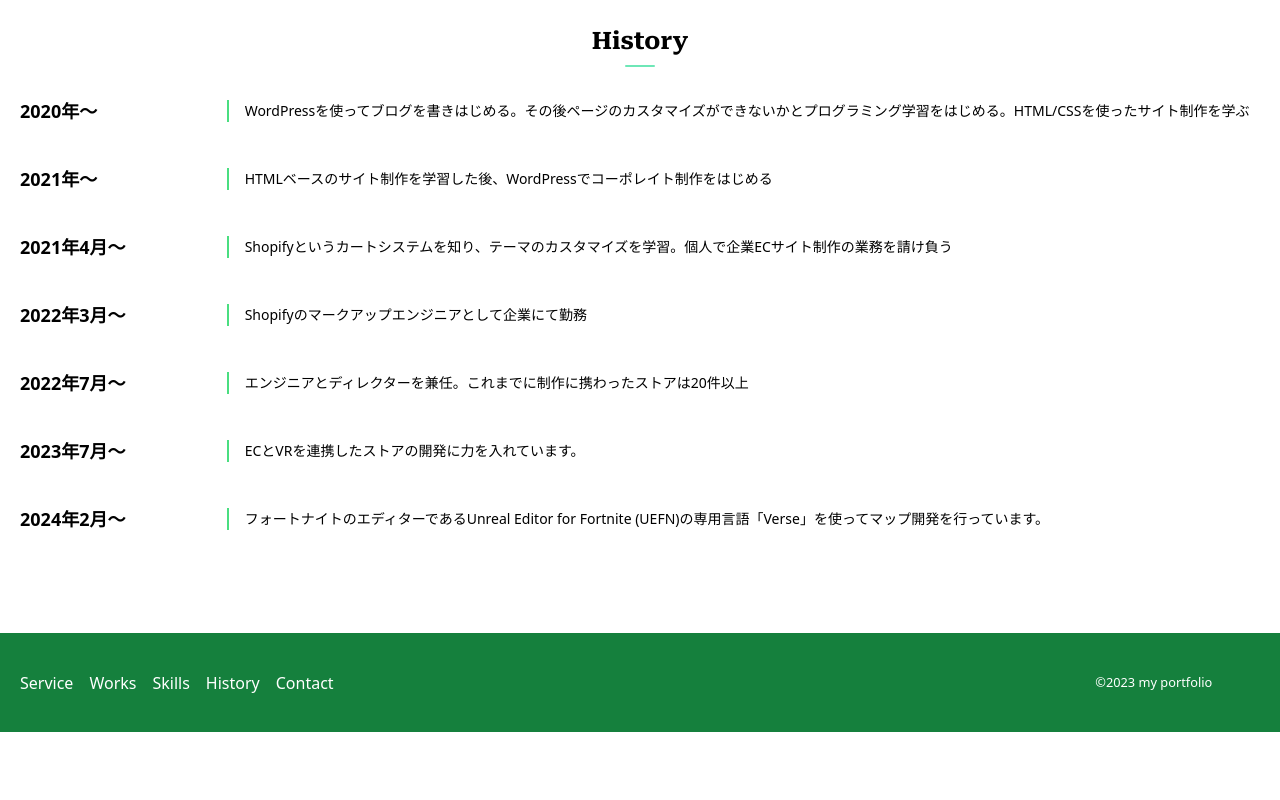
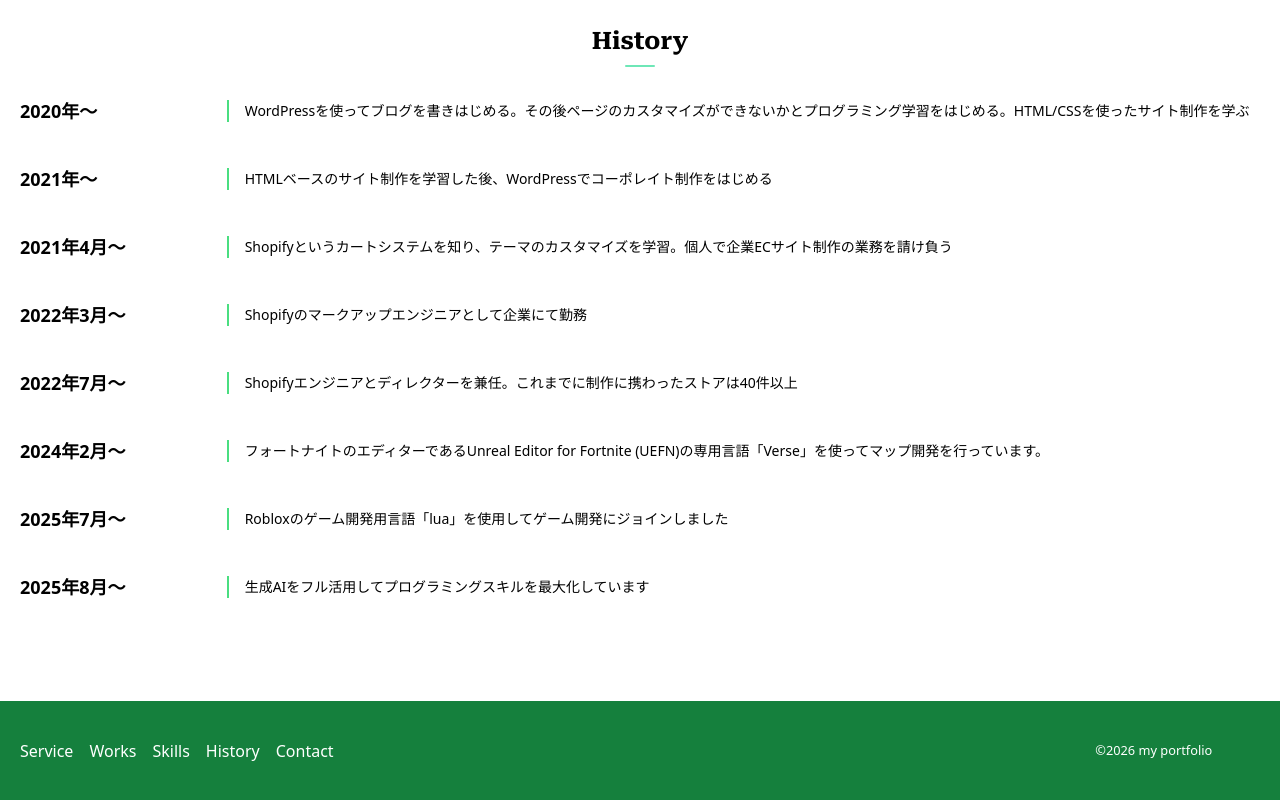
Before and after one commit to ma30nousagi/portfolio-next, a Next.js app: page / in a window 1280 px wide. Shown: the part 2855-3655 px from the top of the page. Before the commit the page ends 3587 px from the top, so only its background shows below. Built offline with nearby package versions, Linux system fonts and the light colour scheme.

Commit message:
20260204_edit history

```diff
--- a/components/Footer.tsx
+++ b/components/Footer.tsx
@@ -11,7 +11,7 @@ export function Footer() {
                     <li className="ml-4"><Link href="/#history">History</Link></li>
                     <li className="ml-4"><Link href="https://socketweb.net/contact/">Contact</Link></li>
                 </ul>
-                <small className="p-5 md:basis-1/5">&copy;2023 my portfolio</small>
+                <small className="p-5 md:basis-1/5">&copy;2026 my portfolio</small>
             </div>
         </footer>
     );
--- a/components/History.tsx
+++ b/components/History.tsx
@@ -41,15 +41,7 @@ export function History() {
                     <h3 className="text-lg font-bold">2022年7月〜</h3>
                   </div>
                   <div className="basis-5/6 pl-4 border-l-2 border-green-400">
-                    <p className="text-sm leading-relaxed">エンジニアとディレクターを兼任。これまでに制作に携わったストアは20件以上</p>
-                  </div>
-                </li>
-                <li className="flex items-center mb-10">
-                  <div className="basis-1/6 w-4 pr-2">
-                    <h3 className="text-lg font-bold">2023年7月〜</h3>
-                  </div>
-                  <div className="basis-5/6 pl-4 border-l-2 border-green-400">
-                    <p className="text-sm leading-relaxed">ECとVRを連携したストアの開発に力を入れています。</p>
+                    <p className="text-sm leading-relaxed">Shopifyエンジニアとディレクターを兼任。これまでに制作に携わったストアは40件以上</p>
                   </div>
                 </li>
                 <li className="flex items-center mb-10">
@@ -60,6 +52,22 @@ export function History() {
                     <p className="text-sm leading-relaxed">フォートナイトのエディターであるUnreal Editor for Fortnite (UEFN)の専用言語「Verse」を使ってマップ開発を行っています。 </p>
                   </div>
                 </li>
+                <li className="flex items-center mb-10">
+                  <div className="basis-1/6 w-4 pr-2">
+                    <h3 className="text-lg font-bold">2025年7月〜</h3>
+                  </div>
+                  <div className="basis-5/6 pl-4 border-l-2 border-green-400">
+                    <p className="text-sm leading-relaxed">Robloxのゲーム開発用言語「lua」を使用してゲーム開発にジョインしました</p>
+                  </div>
+                </li>
+                <li className="flex items-center mb-10">
+                  <div className="basis-1/6 w-4 pr-2">
+                    <h3 className="text-lg font-bold">2025年8月〜</h3>
+                  </div>
+                  <div className="basis-5/6 pl-4 border-l-2 border-green-400">
+                    <p className="text-sm leading-relaxed">生成AIをフル活用してプログラミングスキルを最大化しています</p>
+                  </div>
+                </li>
               </ul>
             </div>
         </section>
```
